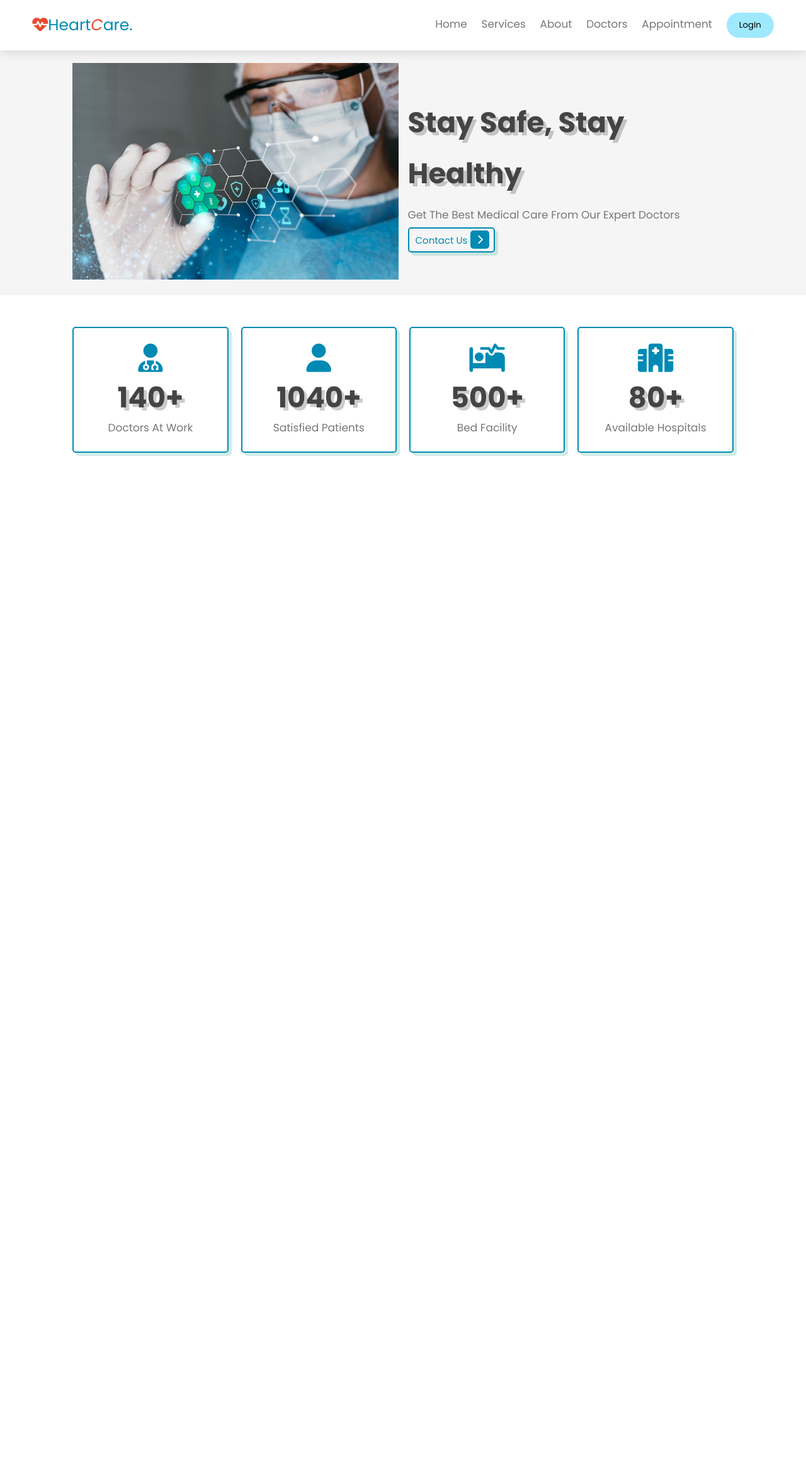
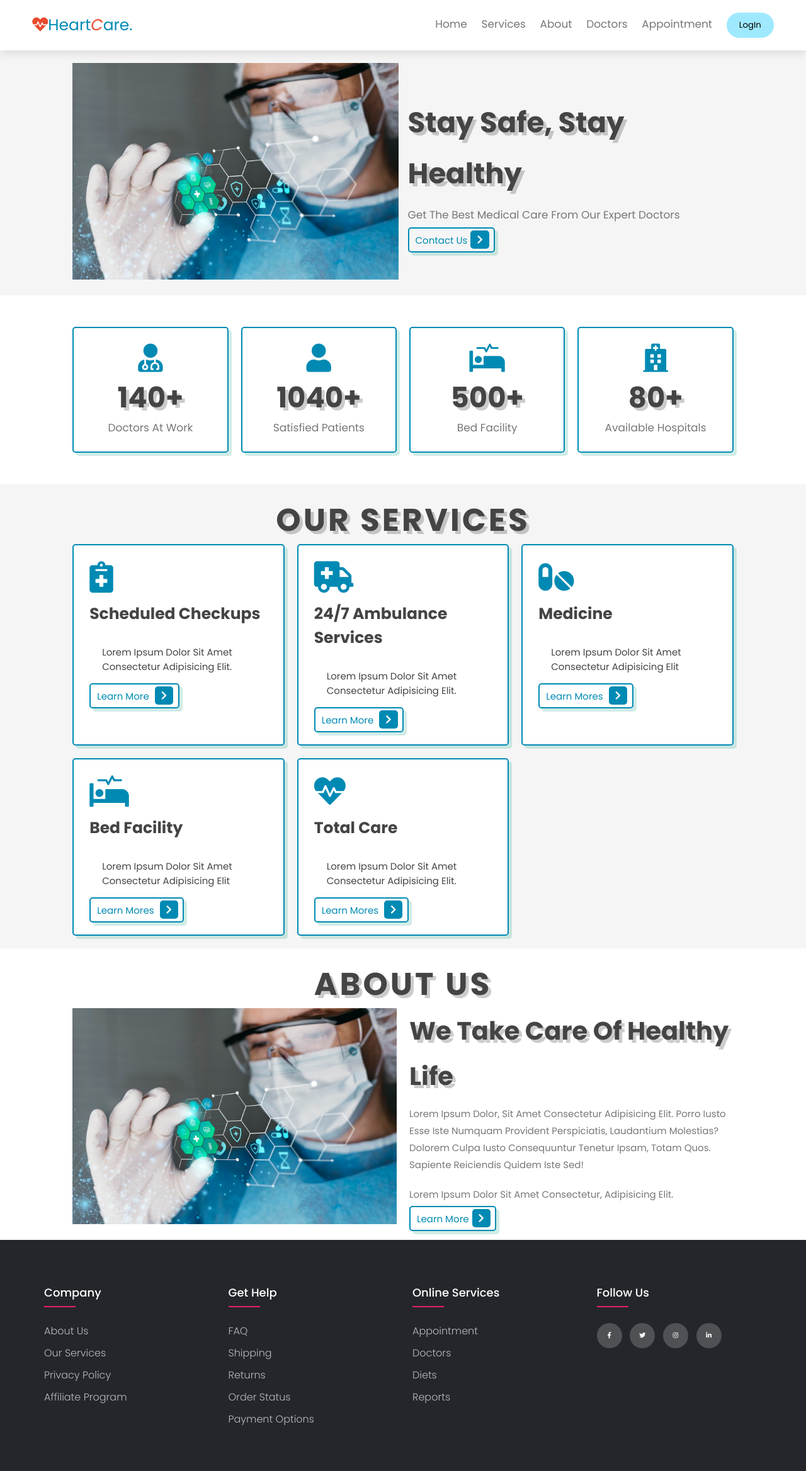
Before and after one commit to Dhoritri/Heart-Health-Monitoring-System, a PHP site: page / in a window 1280 px wide. Shown: the whole page at 63% size. Before the commit the page ends 724 px from the top, so only its background shows below. Run offline with PHP 8.4, Linux system fonts and the light colour scheme.

Commit message:
index final

```diff
--- a/css/style.css
+++ b/css/style.css
@@ -1,4 +1,5 @@
 @import url('https://fonts.googleapis.com/css2?family=Poppins:ital,wght@0,100;0,200;0,300;0,400;0,500;0,600;0,700;0,800;0,900;1,100;1,200;1,300;1,400;1,500;1,600;1,700;1,800;1,900&display=swap');
+@import url('https://fonts.googleapis.com/css2?family=Poppins:wght@300;400;500;600;700&display=swap');
 :root{
     --green: #16a085;
     --black:#444;
@@ -19,7 +20,19 @@
     text-transform: capitalize;
     transition: all .2s ease-out;
     text-decoration:none;
+
+    margin:0;
+    padding:0;
+    box-sizing: border-box;
 }
+.container{
+    max-width: 1170px;
+    margin:auto;
+}
+.row{
+    display: flex;
+    flex-wrap: wrap;
+  }
 html{
     font-size: 62.5%;
     overflow-x: hidden;
@@ -31,6 +44,19 @@ section{
 }
 section:nth-child(even){
     background: #f5f5f5;
+}
+.heading{
+    text-align: center;
+    padding: bottom;
+    text-shadow: var(--text-shadow);
+    text-transform: uppercase;
+    color: var(--black);
+    font-size: 5rem;
+    letter-spacing: .4rem;
+}
+.heading span{
+    text-transform: uppercase;
+    color: var(--black);
 }
 .btn{
     margin-top: 2rem;
@@ -168,7 +194,61 @@ section:nth-child(even){
 
 }
 
+.services .box-container{
+    display: grid;
+    grid-template-columns: repeat(auto-fit,minmax(27rem,1fr));
+    gap:2rem;
 
+}
+.services .box-container .box{
+    background: #fff;
+    border-radius: .5rem;
+    box-shadow: var(--box-shadow);
+    border: var(--border);
+    padding: 2.5rem;
+}
+.services .box-container .box i{
+    color: var(--cyan);
+    font-size: 5rem;
+    padding-bottom: .5rem;
+}
+.services .box-container .box h3{
+    color: var(--black);
+    font-size: 2.5rem;
+    padding: 1rem 0;
+}
+.services .box-container .box p{
+    color: var(--black);
+    font-size: 1.5rem;
+    padding: 2rem;
+}
+.about .row{
+    display: flex;
+    align-items: center;
+    flex-wrap:wrap ;
+    gap: 2rem;
+}
+.about .row .image{
+    flex: 1 1 45rem;
+}
+.about .row .image img{
+    width:100%;
+}
+.about .row .content {
+    flex: 1 1 45rem;
+}
+.about .row .content h3 {
+    color: var(--black);
+    text-shadow: var(--text-shadow);
+    font-size: 4rem;
+    line-height: 1.8;
+}
+.about .row .content p {
+    color: var(--light-color);
+    padding: 1rem 0;
+    font-size: 1.5rem;
+    line-height: 1.8;
+}
 
 
 
@@ -232,3 +312,80 @@ section:nth-child(even){
         font-size:50%
     }
 }
+
+
+ul{
+  list-style: none;
+}
+.footer{
+  background-color: #24262b;
+    padding: 70px 0;
+}
+.footer-col{
+   width: 25%;
+   padding: 0 15px;
+}
+.footer-col h4{
+  font-size: 18px;
+  color: #ffffff;
+  text-transform: capitalize;
+  margin-bottom: 35px;
+  font-weight: 500;
+  position: relative;
+}
+.footer-col h4::before{
+  content: '';
+  position: absolute;
+  left:0;
+  bottom: -10px;
+  background-color: #e91e63;
+  height: 2px;
+  box-sizing: border-box;
+  width: 50px;
+}
+.footer-col ul li:not(:last-child){
+  margin-bottom: 10px;
+}
+.footer-col ul li a{
+  font-size: 16px;
+  text-transform: capitalize;
+  color: #ffffff;
+  text-decoration: none;
+  font-weight: 300;
+  color: #bbbbbb;
+  display: block;
+  transition: all 0.3s ease;
+}
+.footer-col ul li a:hover{
+  color: #ffffff;
+  padding-left: 8px;
+}
+.footer-col .social-links a{
+  display: inline-block;
+  height: 40px;
+  width: 40px;
+  background-color: rgba(255,255,255,0.2);
+  margin:0 10px 10px 0;
+  text-align: center;
+  line-height: 40px;
+  border-radius: 50%;
+  color: #ffffff;
+  transition: all 0.5s ease;
+}
+.footer-col .social-links a:hover{
+  color: #24262b;
+  background-color: #ffffff;
+}
+
+/*responsive*/
+@media(max-width: 767px){
+  .footer-col{
+    width: 50%;
+    margin-bottom: 30px;
+}
+}
+@media(max-width: 574px){
+  .footer-col{
+    width: 100%;
+}
+}
--- a/index.html
+++ b/index.html
@@ -6,6 +6,7 @@
     <title>HeartCare | Home</title>
     <link rel="stylesheet" href="https://cdnjs.cloudflare.com/ajax/libs/font-awesome/6.5.2/css/all.min.css">
     <link rel="stylesheet" href="/css/style.css">
+    <link rel="stylesheet" type="text/css" href="https://cdnjs.cloudflare.com/ajax/libs/font-awesome/5.15.1/css/all.min.css">
 </head>
 <body>
 
@@ -62,6 +63,110 @@
     </div>
 
 </section>
+<section class="services" id="services">
+
+    <h1 class="heading">our <span>services</span></h1>
+    <div class="box-container">
+        <div class="box">
+            <i class="fas fa-notes-medical"></i>
+                <h3>Scheduled Checkups</h3>
+                <p>Lorem ipsum dolor sit amet consectetur adipisicing elit.</p>
+                <a href="#" class="btn">Learn more <span class="fas fa-chevron-right"></span></a>
+        </div>
+        <div class="box">
+            <i class="fas fa-ambulance"></i>
+                <h3>24/7 Ambulance Services</h3>
+                <p>Lorem ipsum dolor sit amet consectetur adipisicing elit.</p>
+                <a href="#" class="btn">Learn more <span class="fas fa-chevron-right"></span></a>
+        </div>
+        <div class="box">
+            <i class="fas fa-pills"></i>
+                <h3>Medicine</h3>
+                <p>Lorem ipsum dolor sit amet consectetur adipisicing elit</p>
+                <a href="#" class="btn">Learn mores <span class="fas fa-chevron-right"></span></a>
+        </div>
+        <div class="box">
+            <i class="fas fa-procedures"></i>
+                <h3>Bed Facility</h3>
+                <p>Lorem ipsum dolor sit amet consectetur adipisicing elit</p>
+                <a href="#" class="btn">Learn mores <span class="fas fa-chevron-right"></span></a>
+        </div>
+        <div class="box">
+            <i class="fas fa-heartbeat"></i>
+                <h3>Total Care</h3>
+                <p>Lorem ipsum dolor sit amet consectetur adipisicing elit.</p>
+                <a href="#" class="btn">Learn mores <span class="fas fa-chevron-right"></span></a>
+        </div>
+    </div>
+
+
+
+</section>
+
+<section class="about" id="about">
+    <h1 class="heading"><span>about</span> us </h1>
+    <div class="row">
+        <div class="image">
+            <img src="images/medical-banner-with-doctor-wearing-goggles_23-2149611193.avif" alt="banner">
+        </div>
+        <div class="content">
+            <h3>We Take Care Of Healthy Life</h3>
+            <p>Lorem ipsum dolor, sit amet consectetur adipisicing elit.
+                 Porro iusto esse iste numquam provident perspiciatis, laudantium molestias?
+                 Dolorem culpa iusto consequuntur tenetur ipsam, totam quos. Sapiente reiciendis quidem iste sed!</p>
+            <p>Lorem ipsum dolor sit amet consectetur, adipisicing elit. </p>
+                <a href="#" class="btn">Learn More<span class="fas fa-chevron-right"></span></a>
+
+        </div>
+
+
+    </div>
+
+</section>
+
+<footer class="footer">
+    <div class="container">
+     <div class="row">
+       <div class="footer-col">
+         <h4>company</h4>
+         <ul>
+           <li><a href="#">about us</a></li>
+           <li><a href="#">our services</a></li>
+           <li><a href="#">privacy policy</a></li>
+           <li><a href="#">affiliate program</a></li>
+         </ul>
+       </div>
+       <div class="footer-col">
+         <h4>get help</h4>
+         <ul>
+           <li><a href="#">FAQ</a></li>
+           <li><a href="#">shipping</a></li>
+           <li><a href="#">returns</a></li>
+           <li><a href="#">order status</a></li>
+           <li><a href="#">payment options</a></li>
+         </ul>
+       </div>
+       <div class="footer-col">
+         <h4>online Services</h4>
+         <ul>
+           <li><a href="#">Appointment</a></li>
+           <li><a href="#">Doctors</a></li>
+           <li><a href="#">Diets</a></li>
+           <li><a href="#">Reports</a></li>
+         </ul>
+       </div>
+       <div class="footer-col">
+         <h4>follow us</h4>
+         <div class="social-links">
+           <a href="#"><i class="fab fa-facebook-f"></i></a>
+           <a href="#"><i class="fab fa-twitter"></i></a>
+           <a href="#"><i class="fab fa-instagram"></i></a>
+           <a href="#"><i class="fab fa-linkedin-in"></i></a>
+         </div>
+       </div>
+     </div>
+    </div>
+ </footer>
 
     <script src="/js/style.js"></script>
 </body>
```
